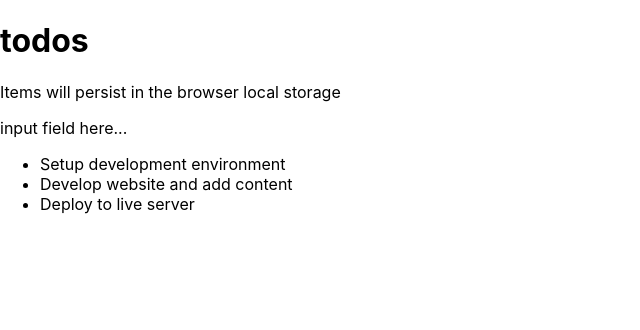
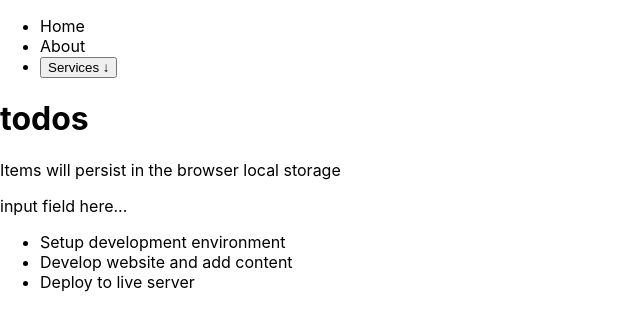
Before and after one commit to tonnytech/to-do-list-with-react, a React (Create React App) app: page / in a window 1280 px wide. Shown: the top 330 px of the page, without its empty margins (0-640 px from the left). Built offline with nearby package versions, Linux system fonts and the light colour scheme.

Commit message:
completed the reat hook practise

```diff
--- a/src/App.js
+++ b/src/App.js
@@ -3,10 +3,12 @@
 import './App.css';
 import Header from './components/header';
 import TodosLogic from './components/todosLogic';
+import Navbar from './components/NavBar';
 
 function App() {
   return (
     <>
+    <Navbar />
     <Header />
     <TodosLogic />
     </>
--- /dev/null
+++ b/src/components/NavBar.js
@@ -0,0 +1,32 @@
+/* eslint-disable */
+import { useState, useRef, useEffect } from "react";
+import { useOnClickOutside } from "./useOnclickOutside";
+
+const Navbar = () => {
+  const [dropdown, setDropdown] = useState(false);
+
+  const ref = useRef();
+
+  useOnClickOutside(ref, dropdown, ()=> setDropdown(false))
+
+  return (
+    <nav>
+    <ul>
+      <li>Home</li>
+      <li>About</li>
+      <li ref = {ref}>
+        <button onClick={()=> setDropdown((prev)=> !prev)}>
+          Services <span>&#8595;</span>
+        </button>
+        {dropdown && (
+        <ul>
+          <li>Design</li>
+          <li>Development</li>
+        </ul>
+        )}
+      </li>
+    </ul>
+  </nav>
+  );
+};
+export default Navbar;
--- /dev/null
+++ b/src/components/useOnclickOutside.js
@@ -0,0 +1,16 @@
+/* eslint-disable */
+import { useEffect } from "react";
+export const useOnClickOutside = (ref, currentState, updater) => {
+  useEffect(() => {
+    const handler = (event) => {
+      if (currentState && ref.current && !ref.current.contains(event.target)) {
+        updater();
+      }
+    };
+    document.addEventListener("mousedown", handler);
+    return () => {
+      // Cleanup the event listener
+      document.removeEventListener("mousedown", handler);
+    };
+  }, [ref, currentState, updater]);
+};
```
